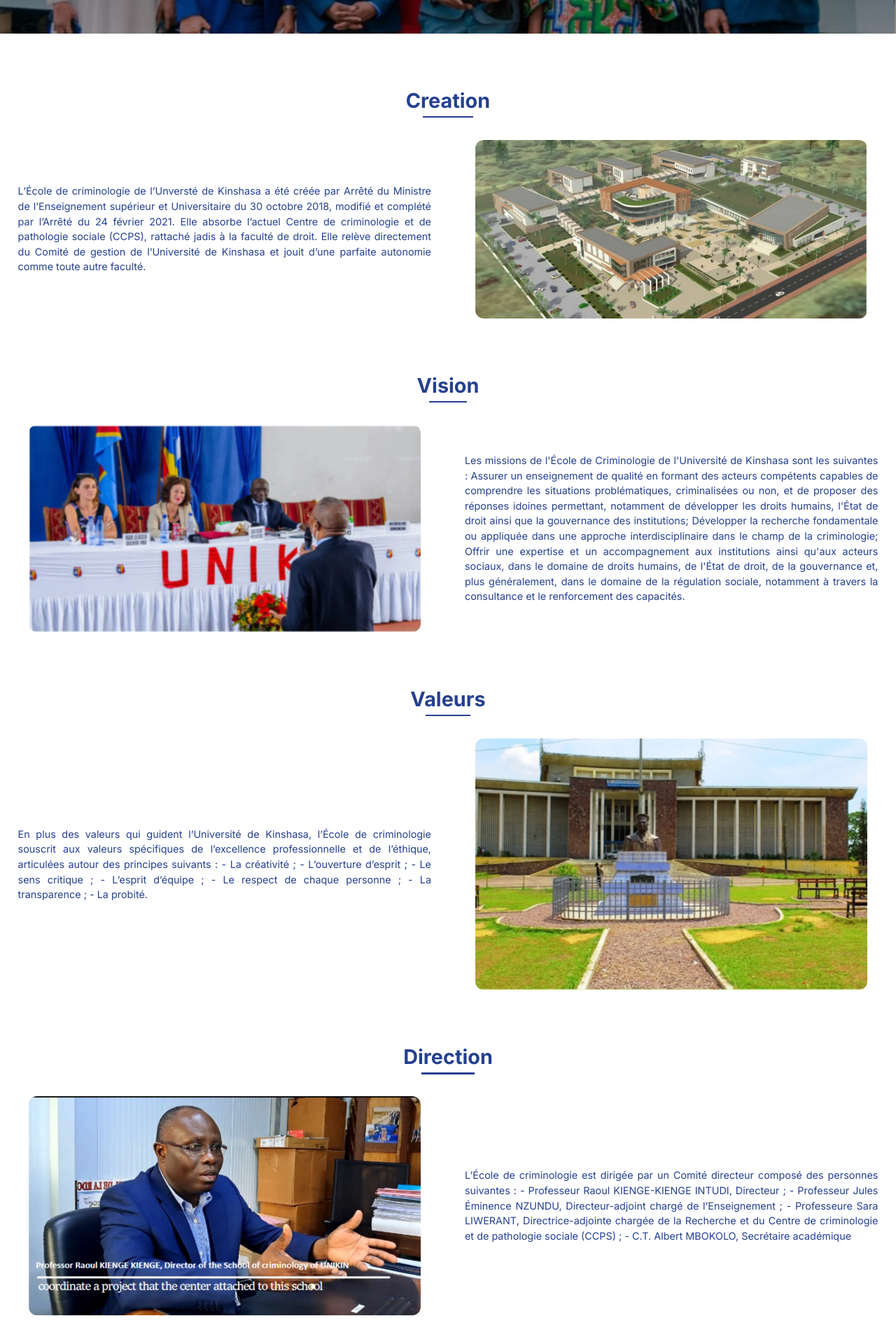
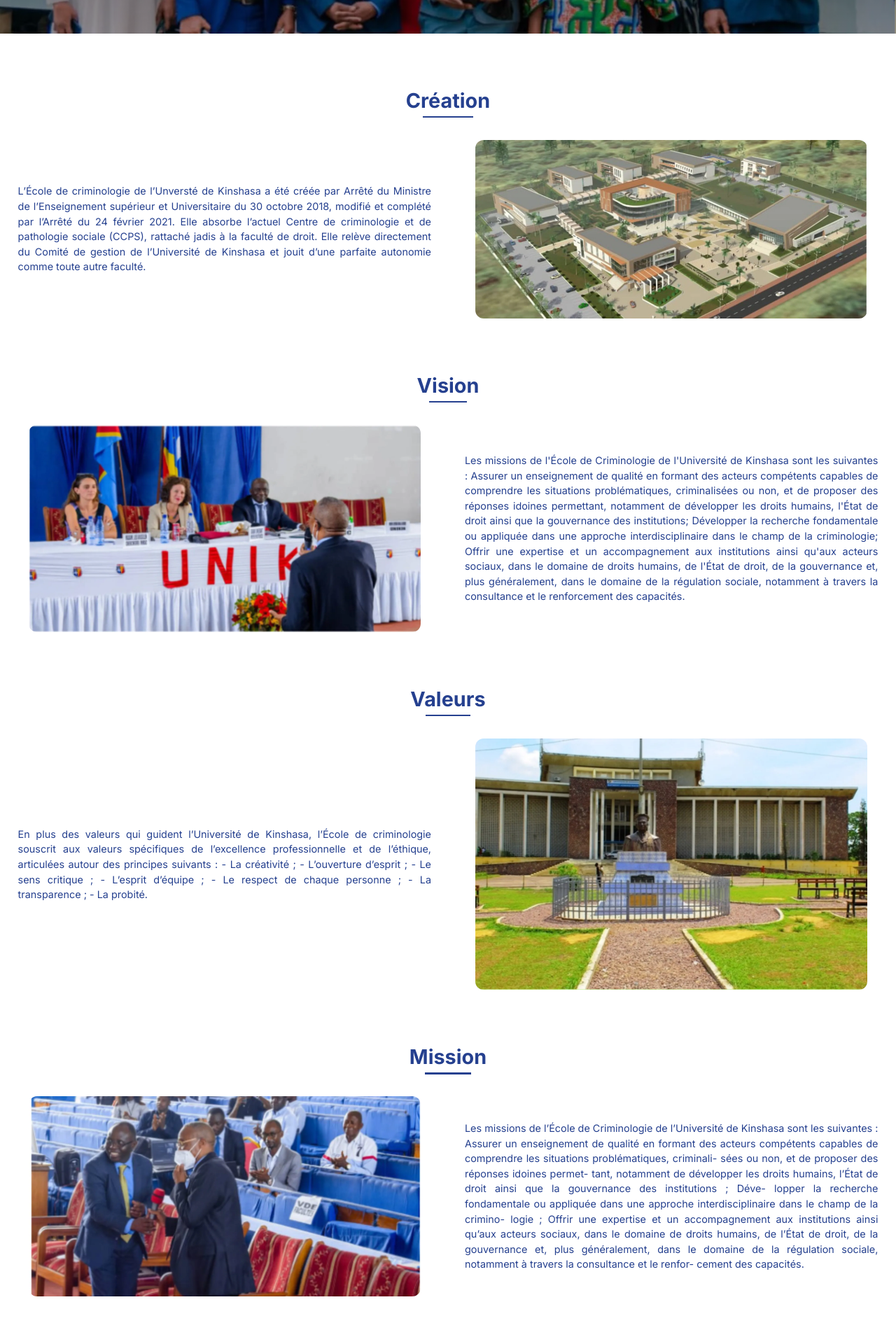
Before and after one commit to rohan031/ecrimino, a Next.js app: page /about-us in a window 1280 px wide. Shown: the part 520-2440 px from the top of the page at 70% size. Built offline with nearby package versions, Linux system fonts and the light colour scheme; no server answers.

Commit message:
gallery albums added

```diff
--- a/src/data/about-us/data.js
+++ b/src/data/about-us/data.js
@@ -27,7 +27,7 @@ export const ccps = [
 
 export const aboutUs = [
 	{
-		heading: "Creation",
+		heading: "Création",
 		text: "L’École de criminologie de l’Unversté de Kinshasa a été créée par Arrêté du Ministre de l’Enseignement supérieur et Universitaire du 30 octobre 2018, modifié et complété par l’Arrêté du 24 février 2021. Elle absorbe l’actuel Centre de criminologie et de pathologie sociale (CCPS), rattaché jadis à la faculté de droit. Elle relève directement du Comité de gestion de l’Université de Kinshasa et jouit d’une parfaite autonomie comme toute autre faculté.",
 		image: "/about-us/banner1.WebP",
 		id: "one",
@@ -46,11 +46,17 @@ export const aboutUs = [
 		image: "/about-us/banner2.WebP",
 		id: "three",
 	},
+	{
+		heading: "Mission",
+		text: "Les missions de l’École de Criminologie de l’Université de Kinshasa sont les suivantes : Assurer un enseignement de qualité en formant des acteurs compétents capables de comprendre les situations problématiques, criminali- sées ou non, et de proposer des réponses idoines permet- tant, notamment de développer les droits humains, l’État de droit ainsi que la gouvernance des institutions ; Déve- lopper la recherche fondamentale ou appliquée dans une approche interdisciplinaire dans le champ de la crimino- logie ; Offrir une expertise et un accompagnement aux institutions ainsi qu’aux acteurs sociaux, dans le domaine de droits humains, de l’État de droit, de la gouvernance et, plus généralement, dans le domaine de la régulation sociale, notamment à travers la consultance et le renfor- cement des capacités.",
+		image: "/about-us/banner3.WebP",
+		id: "four",
+	},
 
 	{
 		heading: "Direction",
 		text: "L’École de criminologie est dirigée par un Comité directeur composé des personnes suivantes : - Professeur Raoul KIENGE-KIENGE INTUDI, Directeur ; - Professeur Jules Éminence NZUNDU, Directeur-adjoint chargé de l’Enseignement ; - Professeure Sara LIWERANT, Directrice-adjointe chargée de la Recherche et du Centre de criminologie et de pathologie sociale (CCPS) ; - C.T. Albert MBOKOLO, Secrétaire académique",
 		image: "/about-us/direction.WebP",
-		id: "four",
+		id: "five",
 	},
 ];
--- a/src/data/gallery.js
+++ b/src/data/gallery.js
@@ -3,4 +3,6 @@ export const gallery = {
 	album2: "Colloque International de Bangui",
 	album3: "Remise de certificat en intervention criminologique",
 	album4: "Premier mémoire de Master en criminologie à l'École de criminologie de l'Université de Kinshasa. \nJoël Nzampungu.",
+	album5: "COP 28, Dubai, UAE, December 2023",
+	album6: "Smart Capital Associates USA, November 2019",
 };
--- a/src/data/home/data.js
+++ b/src/data/home/data.js
@@ -55,7 +55,7 @@ export const academics = {
 };
 
 export const ccps = {
-	heading: "Centre de Criminologie et de Pathologie",
+	heading: "Centre de Criminologie et de Pathologie Sociale",
 	text: "Le Centre de Criminologie et de Pathologie Sociale rattaché à l ’Ecole de Criminologie de l’Université de Kinshasa : L’approche AHPER est une approche criminologique novatrice, qui signifie Accompagnement Holistique et de Proximité pour l’Eman- cipation par la Réinsertion économique et socioprofessionnelle des Jeunes dits KULUNA pour leur sortie de violence. Elle a été mise en œuvre avec l’appui de OPEN SOCIETY AFRICA",
 	cards: [
 		{
```
Also changed, not shown: src/app/(homegroup)/(homeroutes)/gallery/page.tsx (+14 -0 lines), public/gallery/album5/cover.WebP (added), public/gallery/album6/cover.WebP (added).
